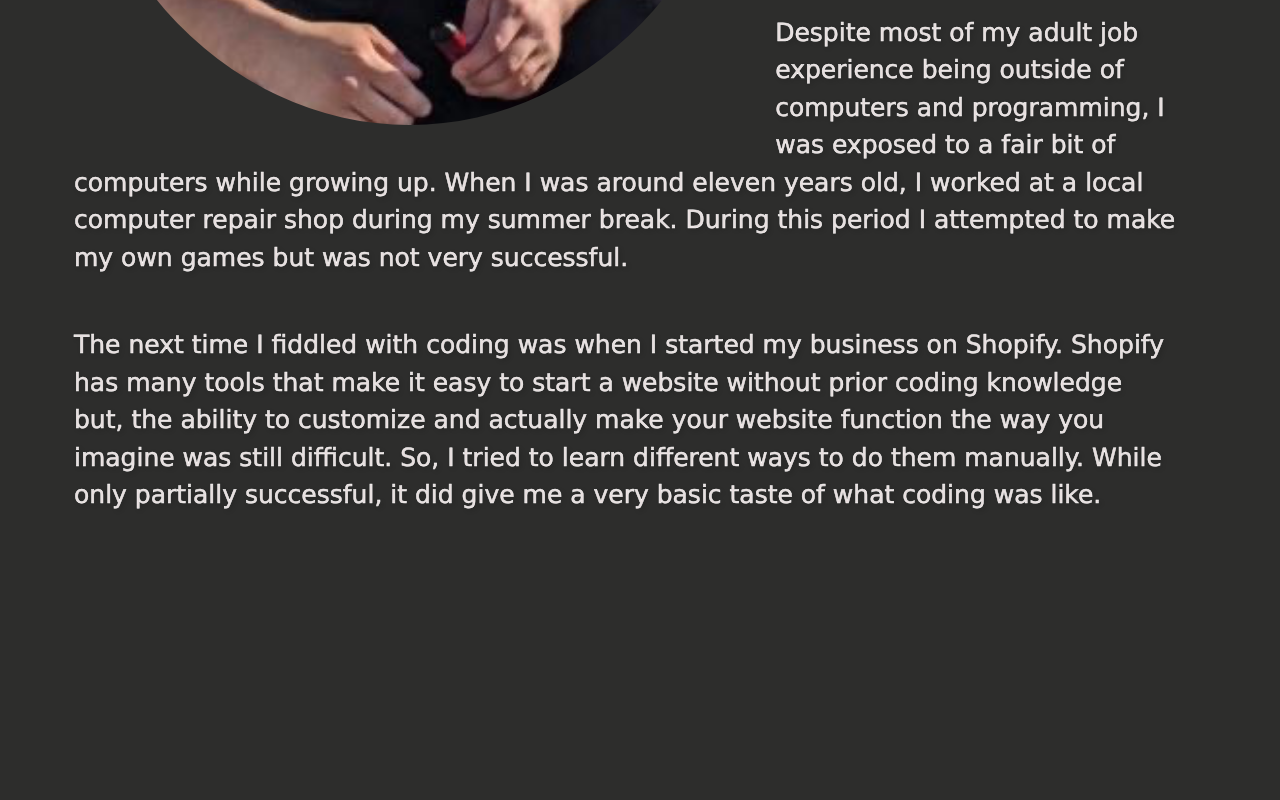
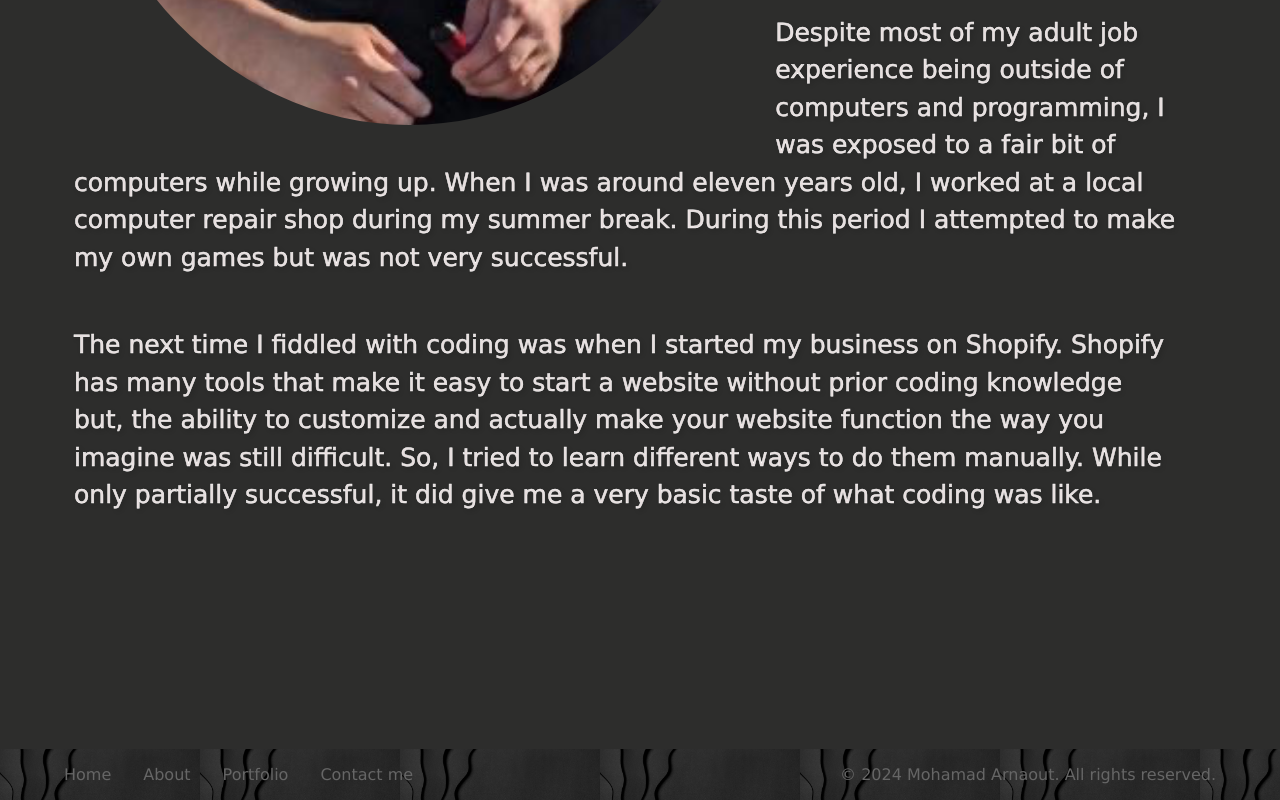
Before and after one commit to theArnaout/GitHub.io, a plain HTML site: page another_page.html in a window 1280 px wide. Shown: the part 820-1620 px from the top of the page. Before the commit the page ends 1369 px from the top, so only its background shows below. Drawn offline with Linux system fonts and the light colour scheme.

Commit message:
Update another_page.html

```diff
--- a/another_page.html
+++ b/another_page.html
@@ -52,9 +52,28 @@
                             tried to learn different ways to do them manually. While
                             only partially successful, it did give me a very basic
                             taste of what coding was like.
-                </p>
+                        </p>
+           </div>
+                </div>
             </div>
         </div>
-    </div>
+    </main>
+    <footer>
+        <div class="container">
+            <div class="footer-content">
+                <div class="footer-links">
+                    <ul>
+                        <li><a href="index.html">Home</a></li>
+                        <li><a href="another_page.html">About</a></li>
+                        <li><a href="#">Portfolio</a></li>
+                        <li><a href="#">Contact me</a></li>
+                    </ul>
+                </div>
+                <div class="footer-info">
+                    <p>&copy; 2024 Mohamad Arnaout. All rights reserved.</p>
+                </div>
+            </div>
+        </div>
+    </footer>
 </body>
 </html>
```
